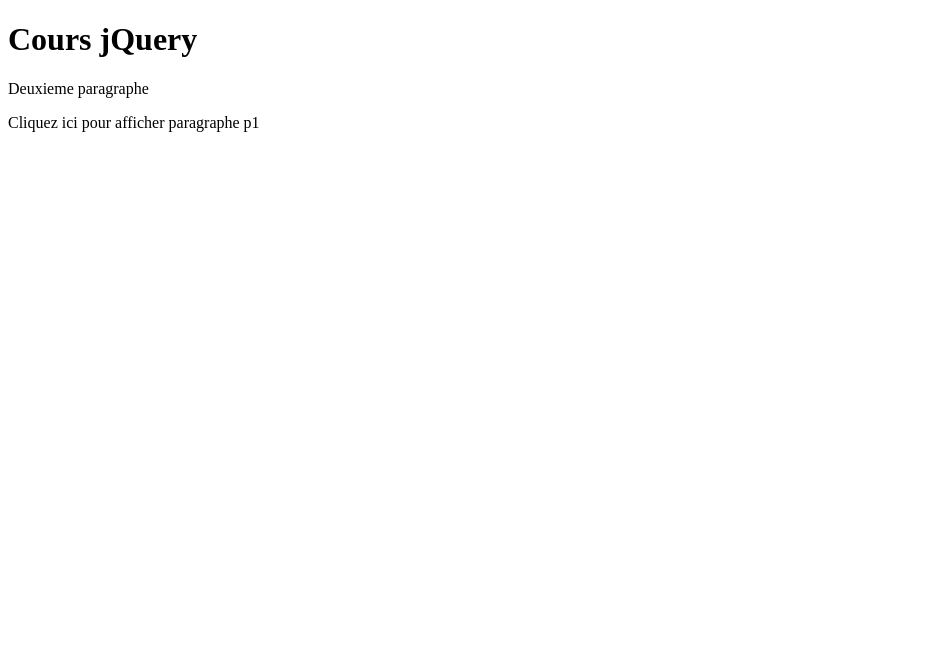
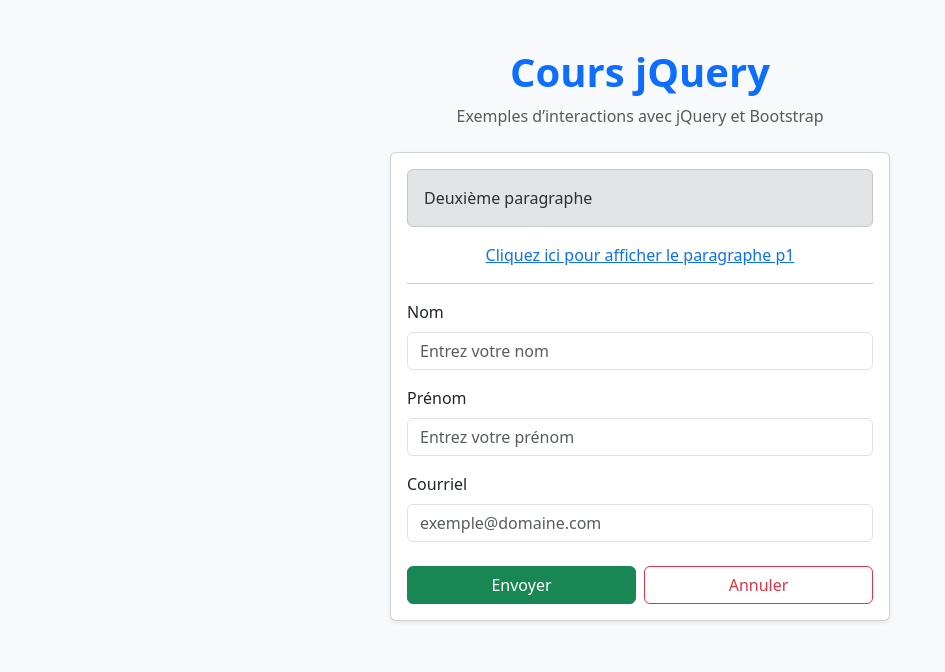
Before and after one commit to Edith505/Semaine09, a plain HTML site: page index.html in a window 1280 px wide. Shown: the whole page, without its empty margins (0-945 px from the left). Drawn offline with nearby package versions, Linux system fonts and the light colour scheme.

Commit message:
Bootstrap

```diff
--- a/index.html
+++ b/index.html
@@ -4,14 +4,53 @@
     <meta charset="UTF-8">
     <meta name="viewport" content="width=device-width, initial-scale=1.0">
     <title>jQuery</title>
+    <link href="https://cdn.jsdelivr.net/npm/bootstrap@5.3.8/dist/css/bootstrap.min.css" rel="stylesheet" integrity="sha384-sRIl4kxILFvY47J16cr9ZwB07vP4J8+LH7qKQnuqkuIAvNWLzeN8tE5YBujZqJLB" crossorigin="anonymous">
     <script src="https://ajax.googleapis.com/ajax/libs/jquery/3.7.1/jquery.min.js"></script>
     <script src="javascript/script.js"></script>
 </head>
-<body>
-    <h1>Cours jQuery</h1>
+<body class="bg-light">
 
-    <p id="p1">Premier paragraphe</p>
-    <p id="p2">Deuxieme paragraphe</p>
-    <p id="p3">Cliquez ici pour afficher paragraphe p1</p>
+<div class="container py-5">
+    <div class="text-center mb-4">
+        <h1 class="fw-bold text-primary">Cours jQuery</h1>
+        <p class="text-muted">Exemples d’interactions avec jQuery et Bootstrap</p>
+    </div>
+
+    <div class="card shadow-sm mx-auto" style="max-width: 500px;">
+        <div class="card-body">
+            <p id="p1" class="alert alert-info">Premier paragraphe</p>
+            <p id="p2" class="alert alert-secondary">Deuxième paragraphe</p>
+            <p id="p3" class="text-center text-decoration-underline text-primary" style="cursor:pointer;">
+                Cliquez ici pour afficher le paragraphe p1
+            </p>
+
+            <hr>
+
+            <form>
+                <div class="mb-3">
+                    <label for="nom" class="form-label">Nom</label>
+                    <input type="text" class="form-control" id="nom" placeholder="Entrez votre nom">
+                    <div id="nom-err" class="form-text text-danger">Veuillez vérifier le nom.</div>
+                </div>
+
+                <div class="mb-3">
+                    <label for="prenom" class="form-label">Prénom</label>
+                    <input type="text" class="form-control" id="prenom" placeholder="Entrez votre prénom">
+                </div>
+
+                <div class="mb-4">
+                    <label for="courriel" class="form-label">Courriel</label>
+                    <input type="email" class="form-control" id="couriel" placeholder="exemple@domaine.com">
+                </div>
+
+                <div class="d-flex justify-content-between">
+                    <button type="button" id="submit" class="btn btn-success w-50 me-2">Envoyer</button>
+                    <button type="button" id="annuller" class="btn btn-outline-danger w-50">Annuler</button>
+                </div>
+            </form>
+        </div>
+    </div>
+</div>
+ <script src="https://cdn.jsdelivr.net/npm/bootstrap@5.3.8/dist/js/bootstrap.bundle.min.js" integrity="sha384-FKyoEForCGlyvwx9Hj09JcYn3nv7wiPVlz7YYwJrWVcXK/BmnVDxM+D2scQbITxI" crossorigin="anonymous"></script>
 </body>
 </html>
--- a/javascript/script.js
+++ b/javascript/script.js
@@ -1,6 +1,27 @@
 $(document).ready(function(){
     $("#p1").hide();
+
     $("#p3").click(function(){
-        $("#p1").show();
-    })
-})
+        $("#p1").toggle();
+    });
+
+    $("p").hover(
+        function() { $(this).css("background-color", "#f8f9fa"); },
+        function() { $(this).css("background-color", "white"); }
+    );
+
+    $("form").focusin(function () {
+        $("label").addClass("bg-light text-primary rounded px-2");
+    });
+
+    $("#nom-err").hide();
+
+    $("#nom").on('input', function(){
+        const nomSaisi = $(this).val().trim();
+        if(nomSaisi.length < 2){
+            $("#nom-err").show();
+        } else {
+            $("#nom-err").hide();
+        }
+    });
+});
```
